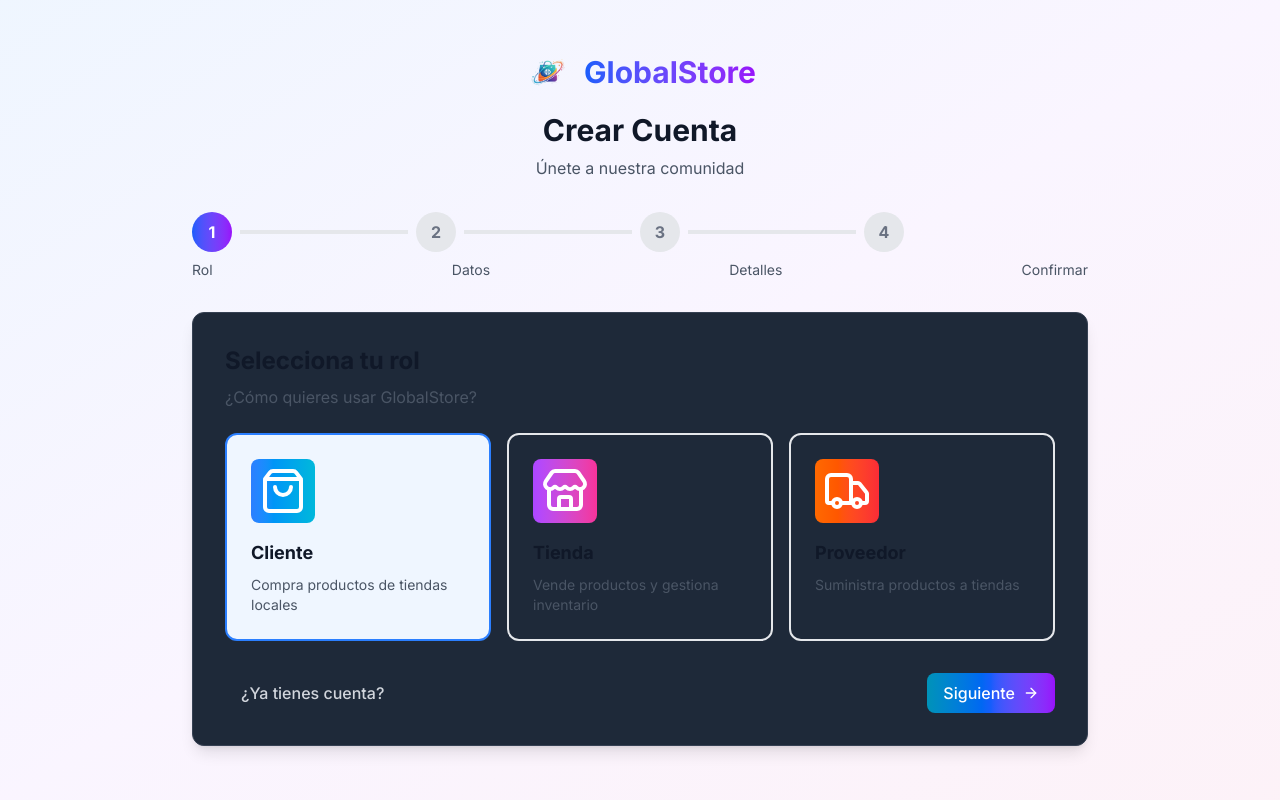
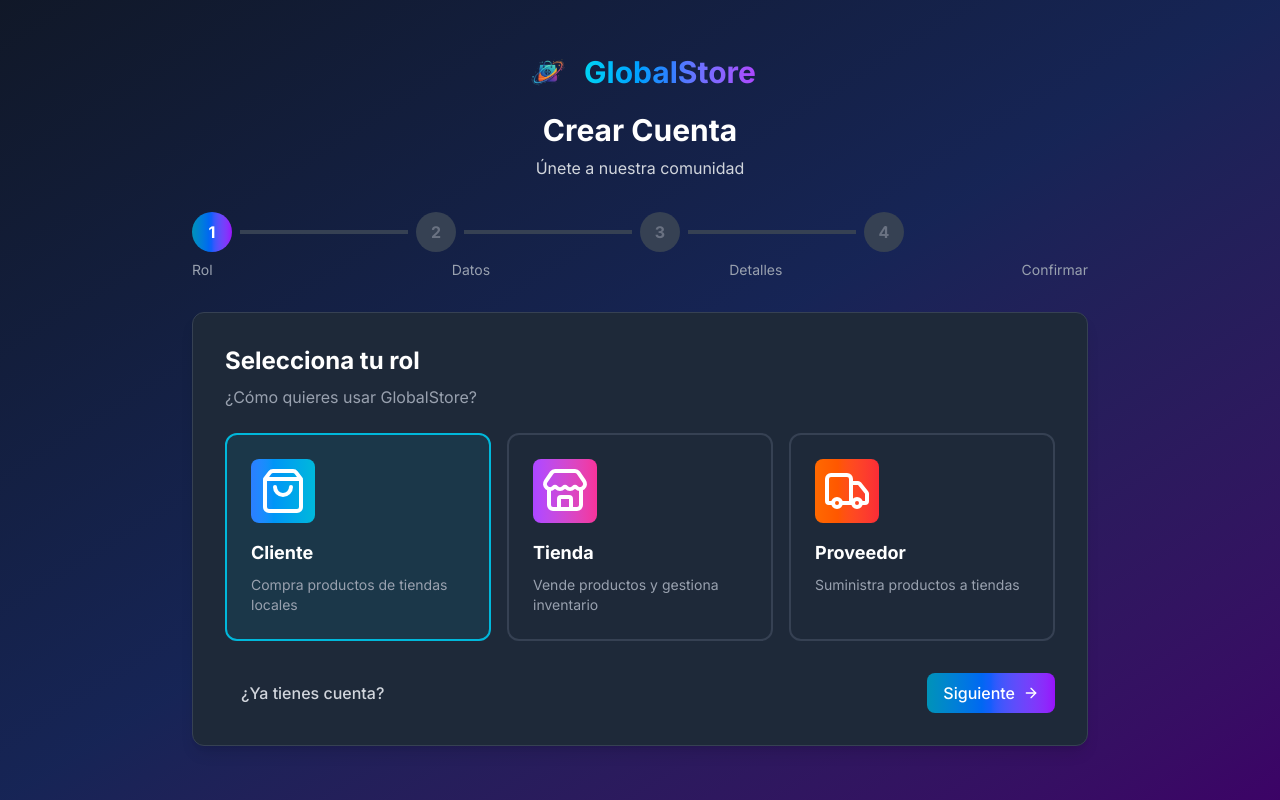
Before and after one commit to Cristian2040/Global-store, a Next.js app in the folder frontend/: page /register in a window 1280 px wide. Built offline with nearby package versions, Linux system fonts and the light colour scheme; no server answers.

Commit message:
style: convert login and register pages to dark theme

```diff
--- a/frontend/src/app/register/page.tsx
+++ b/frontend/src/app/register/page.tsx
@@ -127,18 +127,18 @@ export default function RegisterPage() {
     };
 
     return (
-        <div className="min-h-screen bg-gradient-to-br from-blue-50 via-purple-50 to-pink-50 py-12 px-4">
+        <div className="min-h-screen bg-gradient-to-br from-gray-900 via-blue-950 to-purple-950 py-12 px-4">
             <div className="max-w-4xl mx-auto">
                 {/* Header */}
                 <div className="text-center mb-8">
                     <Link href="/" className="inline-flex items-center space-x-3 mb-4">
                         <Image src="/logo.png" alt="GlobalStore" width={48} height={48} />
-                        <span className="text-3xl font-bold bg-gradient-to-r from-blue-600 to-purple-600 bg-clip-text text-transparent">
+                        <span className="text-3xl font-bold bg-gradient-to-r from-cyan-400 via-blue-500 to-purple-500 bg-clip-text text-transparent">
                             GlobalStore
                         </span>
                     </Link>
-                    <h1 className="text-3xl font-bold text-gray-900 mb-2">Crear Cuenta</h1>
-                    <p className="text-gray-600">Únete a nuestra comunidad</p>
+                    <h1 className="text-3xl font-bold text-white mb-2">Crear Cuenta</h1>
+                    <p className="text-gray-300">Únete a nuestra comunidad</p>
                 </div>
 
                 {/* Progress Bar */}
@@ -148,22 +148,22 @@ export default function RegisterPage() {
                             <div key={s} className="flex items-center flex-1">
                                 <div
                                     className={`w-10 h-10 rounded-full flex items-center justify-center font-bold transition-all ${s <= step
-                                            ? 'bg-gradient-to-r from-blue-600 to-purple-600 text-white'
-                                            : 'bg-gray-200 text-gray-500'
+                                        ? 'bg-gradient-to-r from-cyan-600 via-blue-600 to-purple-600 text-white'
+                                        : 'bg-gray-700 text-gray-500'
                                         }`}
                                 >
                                     {s < step ? <Check className="w-5 h-5" /> : s}
                                 </div>
                                 {s < 4 && (
                                     <div
-                                        className={`flex-1 h-1 mx-2 transition-all ${s < step ? 'bg-gradient-to-r from-blue-600 to-purple-600' : 'bg-gray-200'
+                                        className={`flex-1 h-1 mx-2 transition-all ${s < step ? 'bg-gradient-to-r from-cyan-600 via-blue-600 to-purple-600' : 'bg-gray-700'
                                             }`}
                                     />
                                 )}
                             </div>
                         ))}
                     </div>
-                    <div className="flex justify-between mt-2 text-sm text-gray-600">
+                    <div className="flex justify-between mt-2 text-sm text-gray-400">
                         <span>Rol</span>
                         <span>Datos</span>
                         <span>Detalles</span>
@@ -174,7 +174,7 @@ export default function RegisterPage() {
                 {/* Form Card */}
                 <Card className="p-8">
                     {error && (
-                        <div className="mb-6 p-4 bg-red-50 border border-red-200 rounded-lg text-red-600">
+                        <div className="mb-6 p-4 bg-red-900/50 border border-red-700 rounded-lg text-red-300">
                             {error}
                         </div>
                     )}
@@ -183,8 +183,8 @@ export default function RegisterPage() {
                     {step === 1 && (
                         <div className="space-y-6">
                             <div>
-                                <h2 className="text-2xl font-bold text-gray-900 mb-2">Selecciona tu rol</h2>
-                                <p className="text-gray-600">¿Cómo quieres usar GlobalStore?</p>
+                                <h2 className="text-2xl font-bold text-white mb-2">Selecciona tu rol</h2>
+                                <p className="text-gray-400">¿Cómo quieres usar GlobalStore?</p>
                             </div>
 
                             <div className="grid md:grid-cols-3 gap-4">
@@ -193,15 +193,15 @@ export default function RegisterPage() {
                                         key={role.value}
                                         onClick={() => setFormData({ ...formData, role: role.value })}
                                         className={`cursor-pointer p-6 rounded-xl border-2 transition-all ${formData.role === role.value
-                                                ? 'border-blue-500 bg-blue-50'
-                                                : 'border-gray-200 hover:border-gray-300'
+                                            ? 'border-cyan-500 bg-cyan-500/10'
+                                            : 'border-gray-700 hover:border-gray-600'
                                             }`}
                                     >
                                         <div className={`w-16 h-16 rounded-lg bg-gradient-to-r ${role.color} flex items-center justify-center text-white mb-4`}>
                                             {role.icon}
                                         </div>
-                                        <h3 className="text-lg font-bold text-gray-900 mb-2">{role.title}</h3>
-                                        <p className="text-sm text-gray-600">{role.description}</p>
+                                        <h3 className="text-lg font-bold text-white mb-2">{role.title}</h3>
+                                        <p className="text-sm text-gray-400">{role.description}</p>
                                     </div>
                                 ))}
                             </div>
@@ -212,8 +212,8 @@ export default function RegisterPage() {
                     {step === 2 && (
                         <div className="space-y-6">
                             <div>
-                                <h2 className="text-2xl font-bold text-gray-900 mb-2">Información básica</h2>
-                                <p className="text-gray-600">Crea tu cuenta de usuario</p>
+                                <h2 className="text-2xl font-bold text-white mb-2">Información básica</h2>
+                                <p className="text-gray-400">Crea tu cuenta de usuario</p>
                             </div>
 
                             <div className="space-y-4">
@@ -261,12 +261,12 @@ export default function RegisterPage() {
                     {step === 3 && (
                         <div className="space-y-6">
                             <div>
-                                <h2 className="text-2xl font-bold text-gray-900 mb-2">
+                                <h2 className="text-2xl font-bold text-white mb-2">
                                     {formData.role === 'customer' && 'Información adicional'}
                                     {formData.role === 'store' && 'Datos de tu tienda'}
                                     {formData.role === 'supplier' && 'Datos de tu empresa'}
                                 </h2>
-                                <p className="text-gray-600">Completa tu perfil</p>
+                                <p className="text-gray-400">Completa tu perfil</p>
                             </div>
 
                             <div className="space-y-4">
@@ -350,44 +350,44 @@ export default function RegisterPage() {
                     {step === 4 && (
                         <div className="space-y-6">
                             <div>
-                                <h2 className="text-2xl font-bold text-gray-900 mb-2">Confirma tu información</h2>
-                                <p className="text-gray-600">Revisa que todo esté correcto</p>
+                                <h2 className="text-2xl font-bold text-white mb-2">Confirma tu información</h2>
+                                <p className="text-gray-400">Revisa que todo esté correcto</p>
                             </div>
 
-                            <div className="bg-gray-50 rounded-lg p-6 space-y-4">
+                            <div className="bg-gray-900/50 rounded-lg p-6 space-y-4 border border-gray-700">
                                 <div>
-                                    <p className="text-sm text-gray-600">Rol</p>
-                                    <p className="font-semibold text-gray-900 capitalize">{formData.role}</p>
+                                    <p className="text-sm text-gray-500">Rol</p>
+                                    <p className="font-semibold text-white capitalize">{formData.role}</p>
                                 </div>
                                 <div>
-                                    <p className="text-sm text-gray-600">Usuario</p>
-                                    <p className="font-semibold text-gray-900">{formData.username}</p>
+                                    <p className="text-sm text-gray-500">Usuario</p>
+                                    <p className="font-semibold text-white">{formData.username}</p>
                                 </div>
                                 <div>
-                                    <p className="text-sm text-gray-600">Email</p>
-                                    <p className="font-semibold text-gray-900">{formData.email}</p>
+                                    <p className="text-sm text-gray-500">Email</p>
+                                    <p className="font-semibold text-white">{formData.email}</p>
                                 </div>
                                 {formData.role === 'store' && (
                                     <>
                                         <div>
-                                            <p className="text-sm text-gray-600">Tienda</p>
-                                            <p className="font-semibold text-gray-900">{formData.storeName}</p>
+                                            <p className="text-sm text-gray-500">Tienda</p>
+                                            <p className="font-semibold text-white">{formData.storeName}</p>
                                         </div>
                                         <div>
-                                            <p className="text-sm text-gray-600">Propietario</p>
-                                            <p className="font-semibold text-gray-900">{formData.ownerName}</p>
+                                            <p className="text-sm text-gray-500">Propietario</p>
+                                            <p className="font-semibold text-white">{formData.ownerName}</p>
                                         </div>
                                     </>
                                 )}
                                 {formData.role === 'supplier' && (
                                     <>
                                         <div>
-                                            <p className="text-sm text-gray-600">Empresa</p>
-                                            <p className="font-semibold text-gray-900">{formData.companyName}</p>
+                                            <p className="text-sm text-gray-500">Empresa</p>
+                                            <p className="font-semibold text-white">{formData.companyName}</p>
                                         </div>
                                         <div>
-                                            <p className="text-sm text-gray-600">Contacto</p>
-                                            <p className="font-semibold text-gray-900">{formData.supplierName}</p>
+                                            <p className="text-sm text-gray-500">Contacto</p>
+                                            <p className="font-semibold text-white">{formData.supplierName}</p>
                                         </div>
                                     </>
                                 )}
```
Also changed, not shown: frontend/src/app/login/page.tsx (+7 -7 lines).
